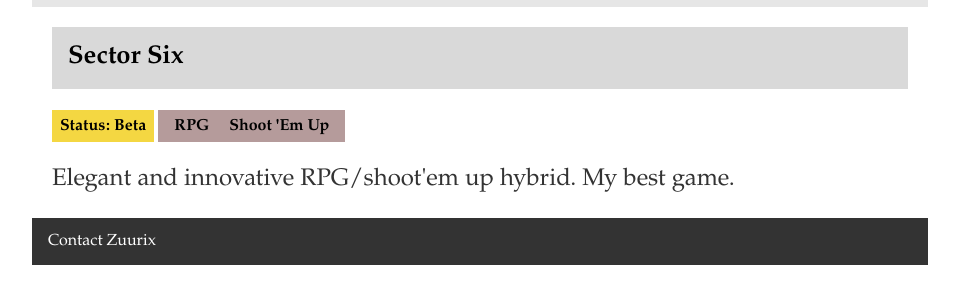
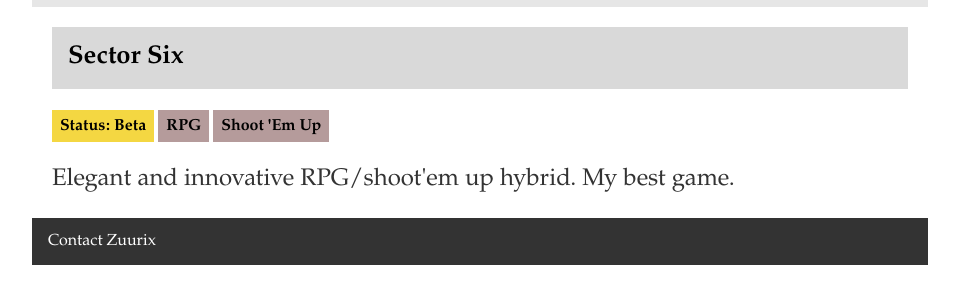
Before and after one commit to Phoebe3663/Zuurix.github.io, a Jekyll site: the page built from games/index.html, in a window 1280 px wide. Shown: the part 456-756 px from the top of the page, without its empty margins (160-1119 px from the left). Built offline with Jekyll 4.4.1, drawn with Linux system fonts in a browser that asks for light colours.

Commit message:
Update index.html

```diff
--- a/games/index.html
+++ b/games/index.html
@@ -6,7 +6,7 @@ title: Zuurix.com - Games
 	<h1>Games</h1>
 
 	<h2>Sector Six</h2>
-	<h3><span class="status-beta">Status: Beta</span> <span class="box"> <span class="box">RPG</span> <span class="box">Shoot 'Em Up</span></h3>
+	<h3><span class="status-beta">Status: Beta</span> <span class="box">RPG</span> <span class="box">Shoot 'Em Up</span></h3>
 	<p>Elegant and innovative RPG/shoot'em up hybrid. My best game.</p>
 
 </div><!-- /.blurb -->
```
